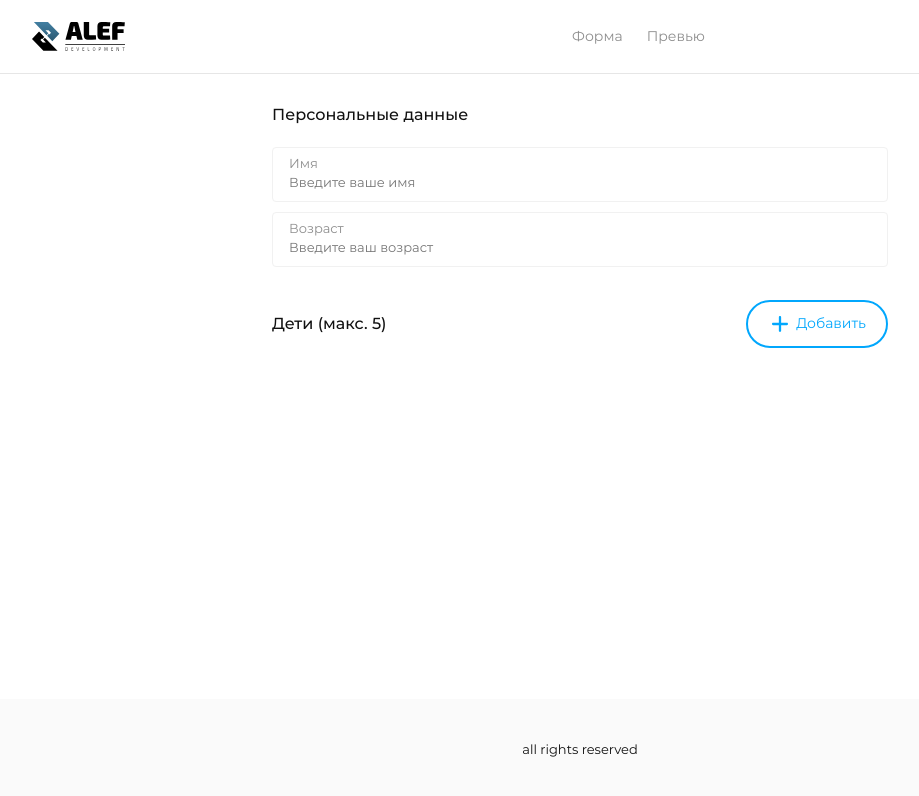
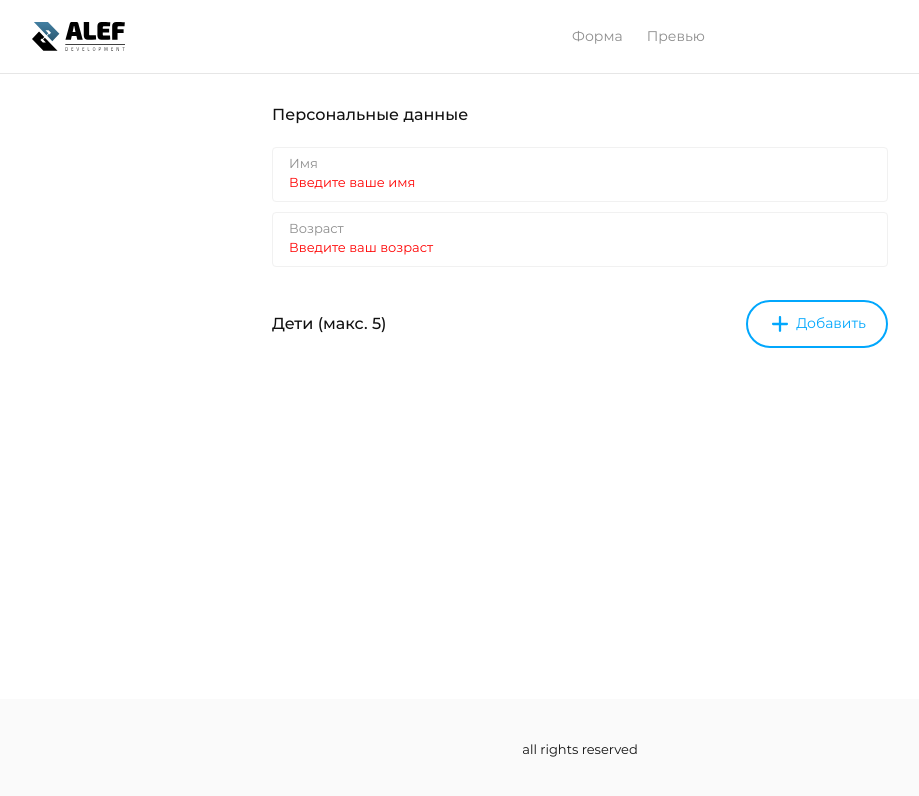
Before and after one commit to ProjectOnGitHub/test-alef, a Vue app: page / in a window 1280 px wide. Shown: the top 796 px of the page, without its empty margins (60-979 px from the left). Built offline with nearby package versions, Linux system fonts and the light colour scheme.

Commit message:
style: add color for placeholder

```diff
--- a/src/components/BaseFormInput.vue
+++ b/src/components/BaseFormInput.vue
@@ -86,6 +86,9 @@ export default {
     border: none;
     line-height: 1.71;
     box-sizing: border-box;
+    &::placeholder {
+      color: red;
+    }
 
     &:focus {
       outline: none;
```
